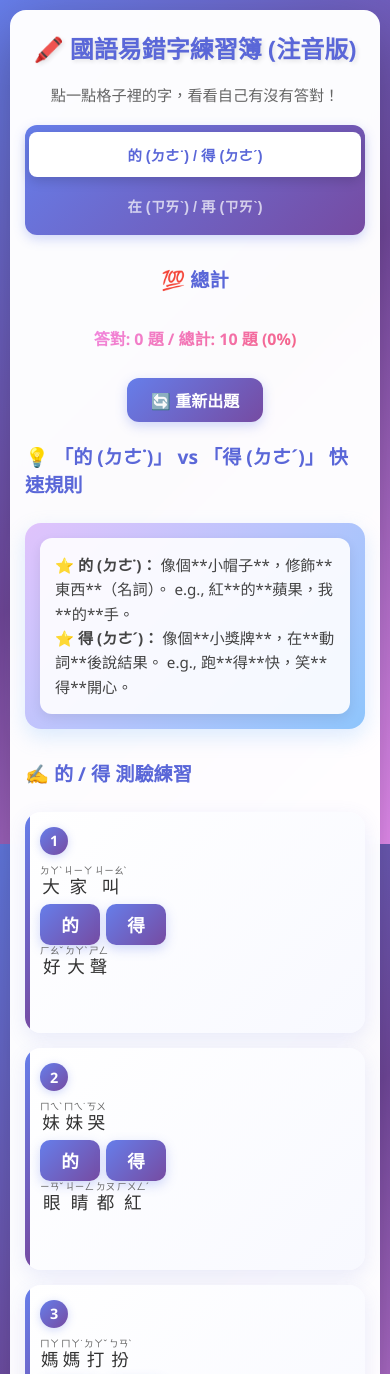
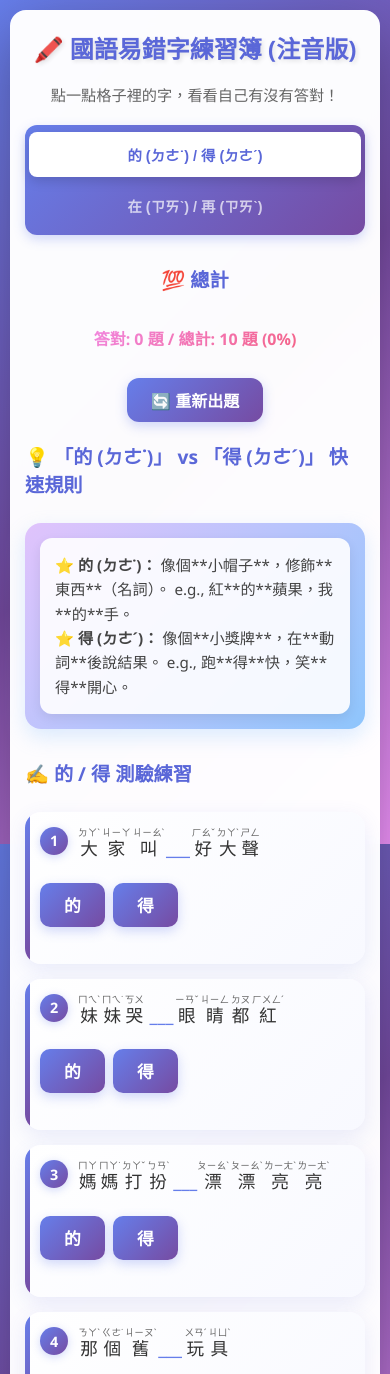
Before and after one commit to liucjray/fish-flash-card, a plain HTML site: page index.html in a window 390 px wide. Shown: the top 1374 px of the page. Drawn offline with Linux system fonts and the light colour scheme.

Commit message:
Separate question and answer buttons layout for better mobile display

```diff
--- a/index.html
+++ b/index.html
@@ -246,11 +246,19 @@
             flex: 1;
         }
 
+        .gap-placeholder {
+            font-weight: bold;
+            color: #667eea;
+            font-size: 1.1em;
+        }
+
         .gap {
             font-weight: bold;
-            display: inline-flex;
+            display: flex;
             gap: 8px;
             line-height: 1.5;
+            margin-top: 15px;
+            flex-wrap: wrap;
         }
 
         .gap button {
@@ -426,7 +434,7 @@
             }
 
             .quiz-item-header {
-                flex-direction: column;
+                flex-direction: row;
                 align-items: flex-start;
             }
 
@@ -434,13 +442,14 @@
                 width: 28px;
                 height: 28px;
                 font-size: 0.9em;
-                margin-bottom: 10px;
+                margin-bottom: 0;
+                margin-right: 10px;
             }
 
             .sentence {
                 font-size: 1.05em;
                 margin-right: 0;
-                margin-bottom: 12px;
+                margin-bottom: 0;
                 line-height: 2;
                 width: 100%;
             }
@@ -455,16 +464,16 @@
             }
 
             .gap {
-                flex-wrap: wrap;
-                gap: 6px;
+                gap: 8px;
                 width: 100%;
                 justify-content: flex-start;
+                margin-top: 15px;
             }
 
             .gap button {
-                padding: 8px 18px;
-                font-size: 1em;
-                min-width: 60px;
+                padding: 10px 20px;
+                font-size: 1.05em;
+                min-width: 65px;
             }
 
             .feedback {
--- a/script.js
+++ b/script.js
@@ -34,7 +34,7 @@ document.addEventListener('DOMContentLoaded', () => {
         item.className = 'quiz-item';
         item.dataset.answered = 'false';
 
-        // 建立題目標題區（包含題號、句子、反饋）
+        // 建立題目標題區（包含題號、句子）
         const header = document.createElement('div');
         header.className = 'quiz-item-header';
 
@@ -50,9 +50,12 @@ document.addEventListener('DOMContentLoaded', () => {
         const beforeHtml = renderRubyText(question.sentence_before_ruby);
         const afterHtml = renderRubyText(question.sentence_after_ruby);
 
-        sentence.innerHTML = `${beforeHtml} <span class="gap"></span> ${afterHtml}`;
+        sentence.innerHTML = `${beforeHtml} <span class="gap-placeholder">___</span> ${afterHtml}`;
 
-        const gapElement = sentence.querySelector('.gap');
+        // 建立選項按鈕區塊（獨立於句子）
+        const gapElement = document.createElement('div');
+        gapElement.className = 'gap';
+
         const feedbackElement = document.createElement('div');
         feedbackElement.className = 'feedback';
 
@@ -74,9 +77,10 @@ document.addEventListener('DOMContentLoaded', () => {
 
         header.appendChild(numberElement);
         header.appendChild(sentence);
-        header.appendChild(feedbackElement);
 
         item.appendChild(header);
+        item.appendChild(gapElement);
+        item.appendChild(feedbackElement);
         item.appendChild(explanationContainer);
 
         return item;
@@ -190,8 +194,8 @@ document.addEventListener('DOMContentLoaded', () => {
             btn.classList.add('disabled');
         });
 
-        const header = itemElement.querySelector('.quiz-item-header');
-        const gapElement = header.querySelector('.gap');
+        const gapElement = itemElement.querySelector('.gap');
+        const gapPlaceholder = itemElement.querySelector('.gap-placeholder');
 
         // 檢查答案
         if (userAnswer === correctAnswer) {
@@ -199,6 +203,9 @@ document.addEventListener('DOMContentLoaded', () => {
             feedbackElement.textContent = '✅ 答對了！';
             feedbackElement.classList.add('correct');
             replaceGapWithAnswer(gapElement, correctAnswer, 'correct-highlight');
+            if (gapPlaceholder) {
+                gapPlaceholder.innerHTML = `<span class="correct-highlight" style="font-size: 1em;">${correctAnswer}</span>`;
+            }
         } else {
             userAnswers[question.id] = false;
             feedbackElement.textContent = '❌ 答錯了！';
@@ -217,6 +224,9 @@ document.addEventListener('DOMContentLoaded', () => {
             }, 100);
 
             replaceGapWithAnswer(gapElement, correctAnswer, 'incorrect-highlight');
+            if (gapPlaceholder) {
+                gapPlaceholder.innerHTML = `<span class="incorrect-highlight" style="font-size: 1em;">${correctAnswer}</span>`;
+            }
         }
 
         updateScoreDisplay();
```
